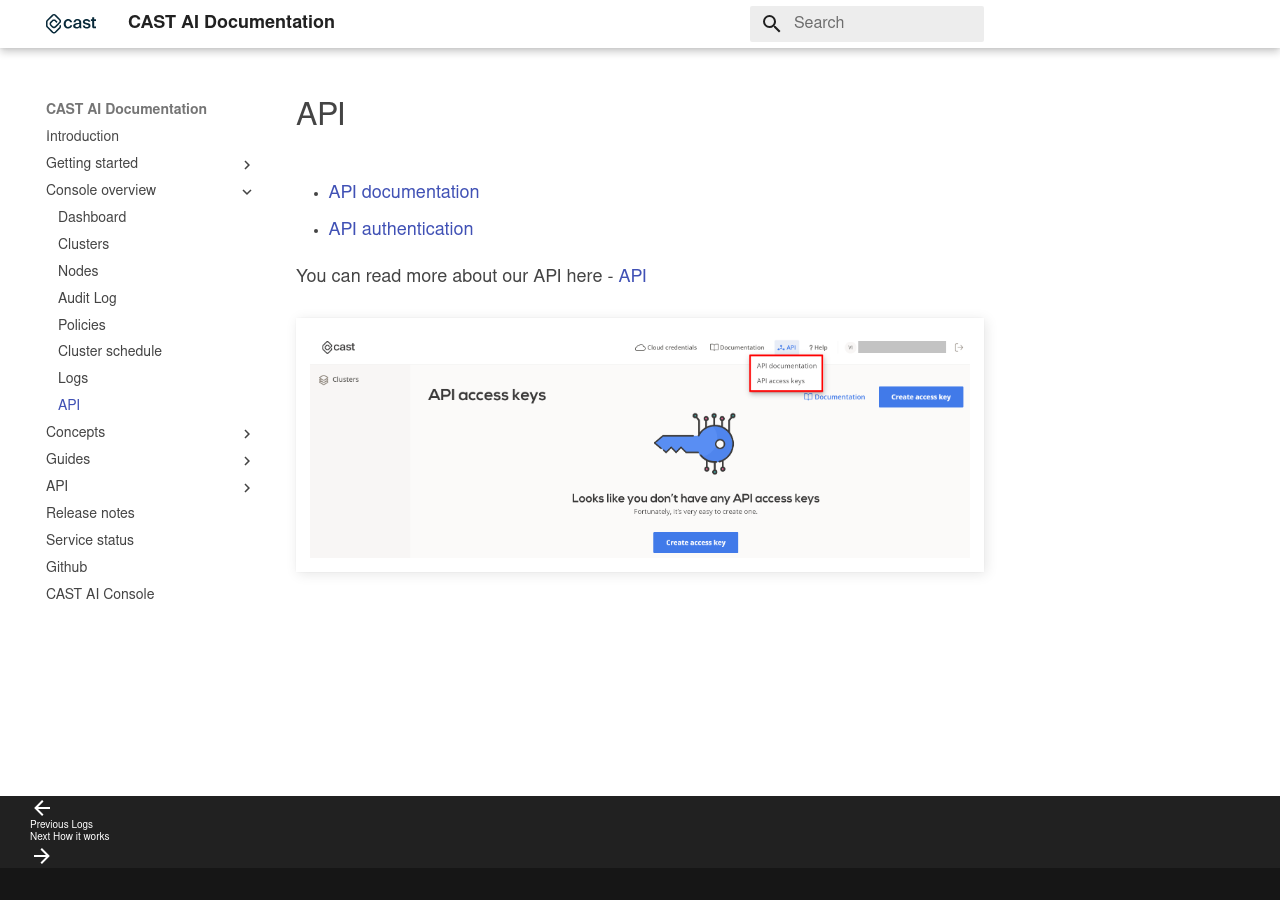
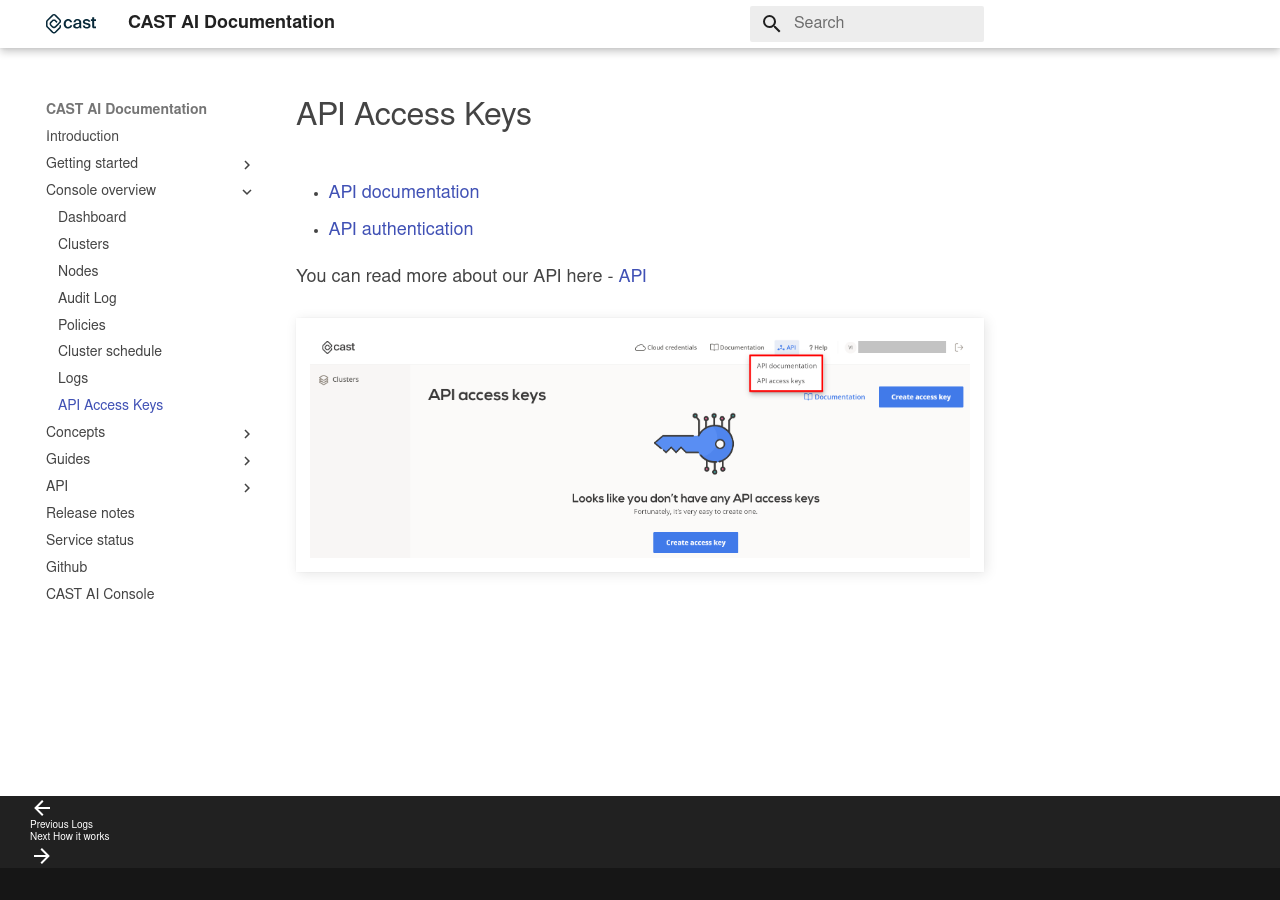
Before and after one commit to castai/docs, an MkDocs documentation site: the page built from docs/console-overview/api.md, in a window 1280 px wide. Built offline with MkDocs 1.6.1 and Material for MkDocs 9.7.7, drawn with Linux system fonts in a browser that asks for light colours; some web fonts are replaced.

Commit message:
fix(guides): correct menu item name

```diff
--- a/docs/console-overview/api.md
+++ b/docs/console-overview/api.md
@@ -1,4 +1,4 @@
-# API
+# API Access Keys
 
 - [API documentation](https://api.cast.ai/v1/spec/)
 - [API authentication](../api/authentication.md)
```
